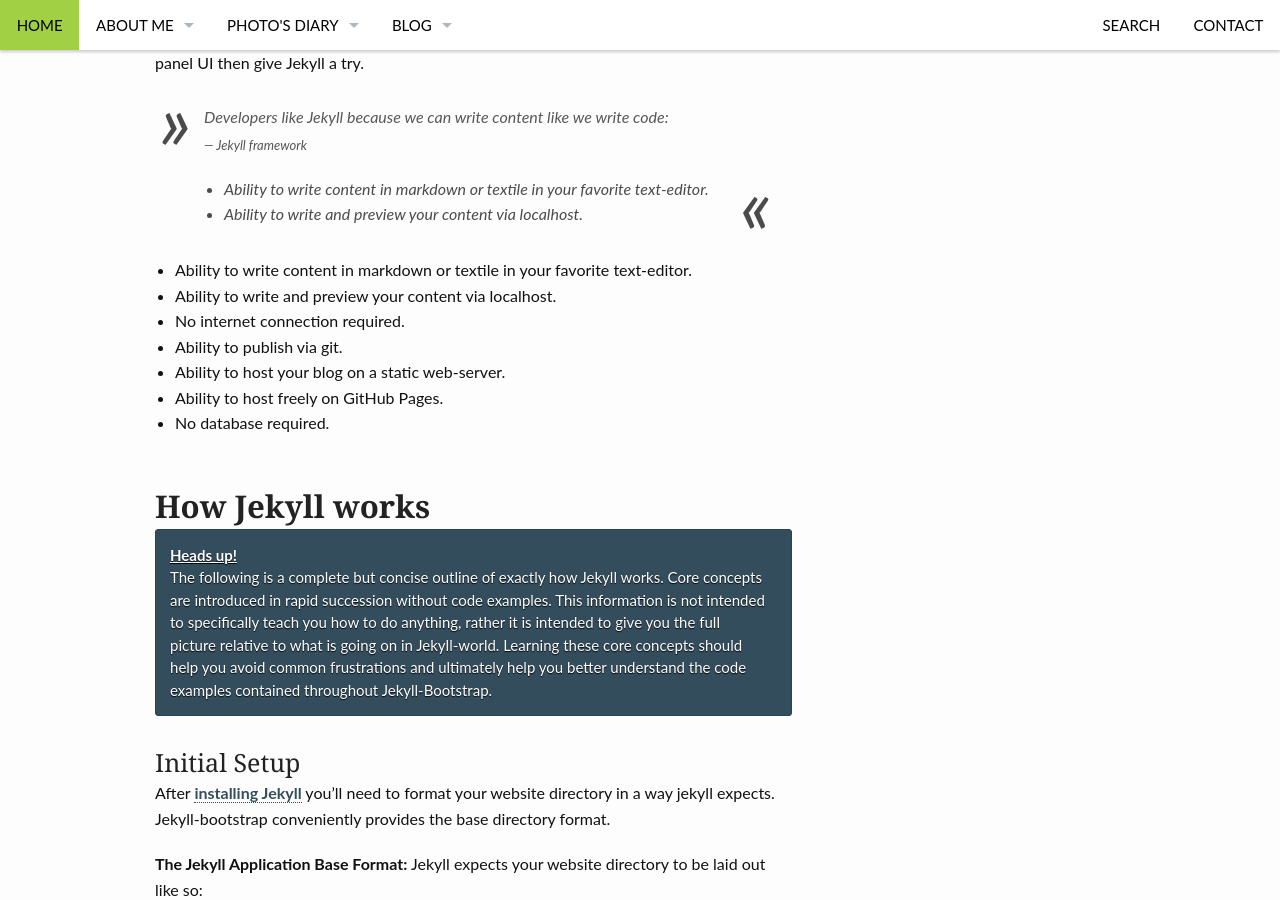
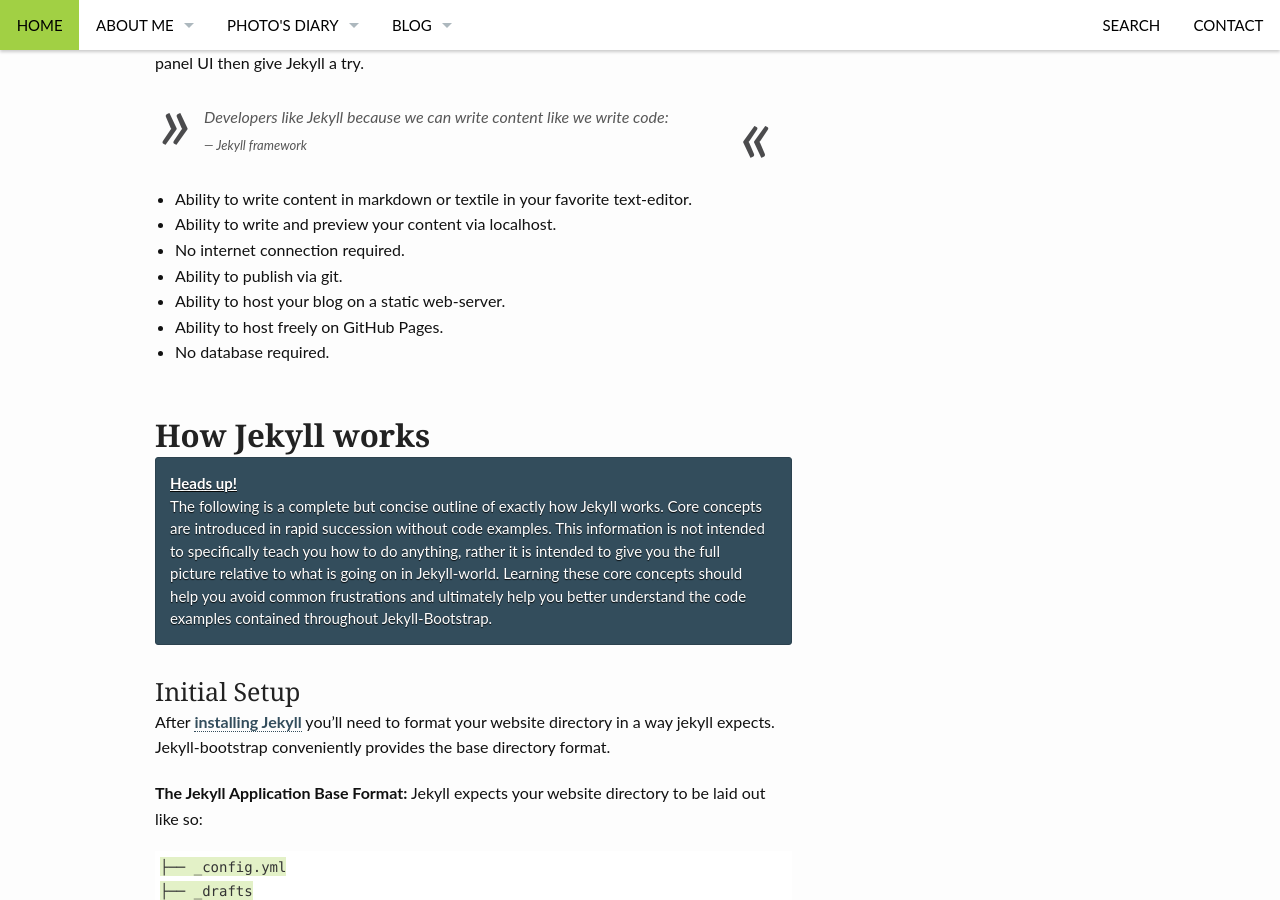
Before and after one commit to duybuidotvn/duybuidotvn.github.io, a Jekyll site: the page built from _posts/technical/2015-09-05-jekyll-instruction.md, in a window 1280 px wide and 900 px high, scrolled down 1349 px. Built offline with Jekyll 4.4.1, drawn with Linux system fonts in a browser that asks for light colours.

Commit message:
130515-446-jekyll

```diff
--- a/_posts/technical/2015-09-05-jekyll-instruction.md
+++ b/_posts/technical/2015-09-05-jekyll-instruction.md
@@ -51,8 +51,6 @@
 Therefore if you like to keep things simple and you prefer the command-line over an admin panel UI then give Jekyll a try.
 > Developers like Jekyll because we can write content like we write code:
 <cite>Jekyll framework</cite>
--   Ability to write content in markdown or textile in your favorite text-editor.
--   Ability to write and preview your content via localhost.
 
 - Ability to write content in markdown or textile in your favorite text-editor.
 - Ability to write and preview your content via localhost.
@@ -156,10 +154,11 @@
 This page will be available at `http://yourdomain.com/people/DuyBui/essay.html`
 
 **Recommended Pages**
-- index.html: You will always want to define the root index.html page as this will display on your root URL.
-- 404.html: Create a root 404.html page and GitHub Pages will serve it as your 404 response.
-- sitemap.html: Generating a sitemap is good practice for SEO.
-- about.html: A nice about page is easy to do and gives the human perspective to your website.
+
+-   index.html: You will always want to define the root index.html page as this will display on your root URL.
+-   404.html: Create a root 404.html page and GitHub Pages will serve it as your 404 response.
+-   sitemap.html: Generating a sitemap is good practice for SEO.
+-   about.html: A nice about page is easy to do and gives the human perspective to your website.
 
 ## **Templates in Jekyll**
 Templates are used to contain a page's or post's content. All templates have access to a global site object variable: site as well as a page object variable: page. The site variable holds all accessible content and metadata relative to the site. The page variable holds accessible data for the given page or post being rendered at that point.
```
